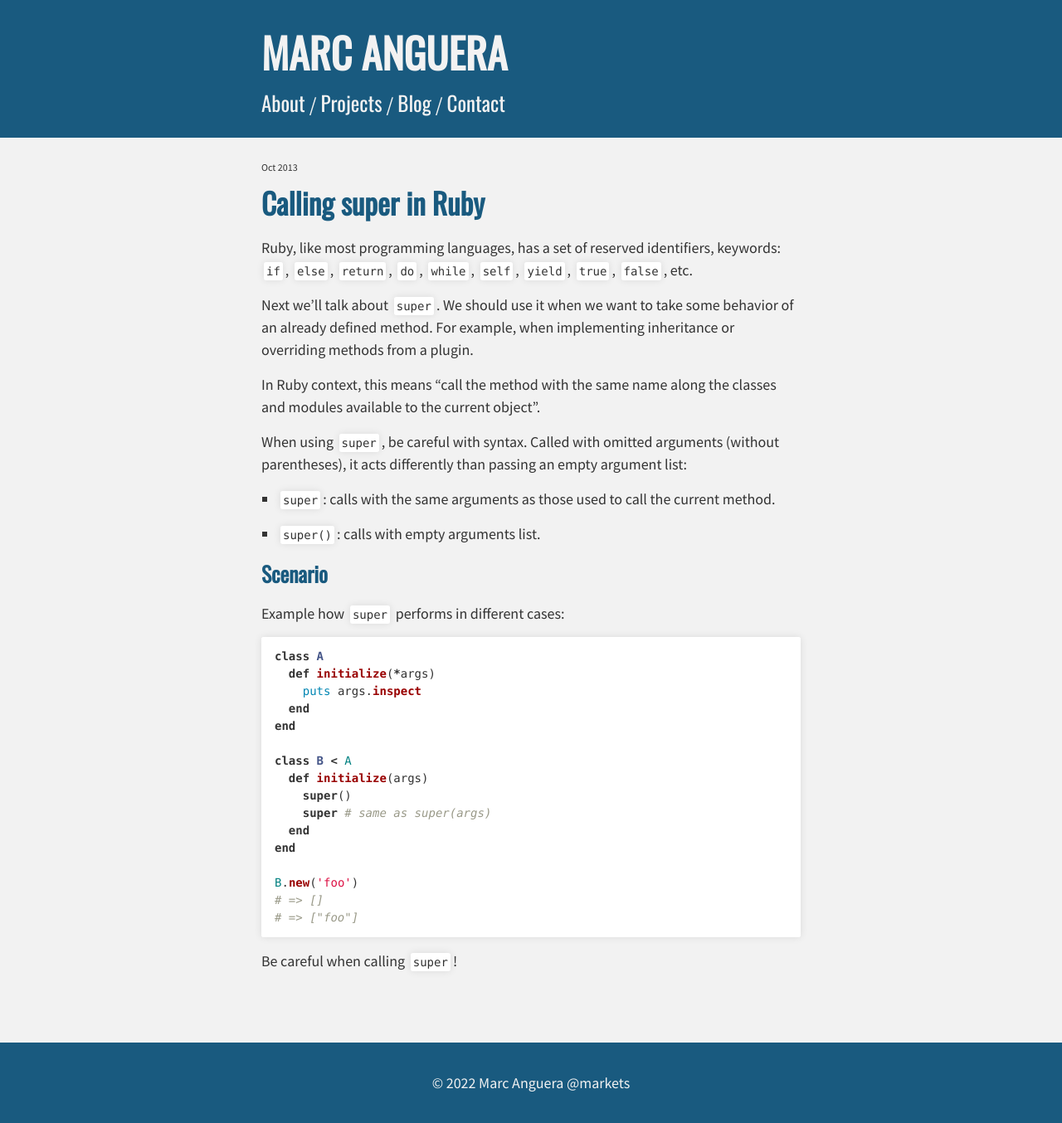
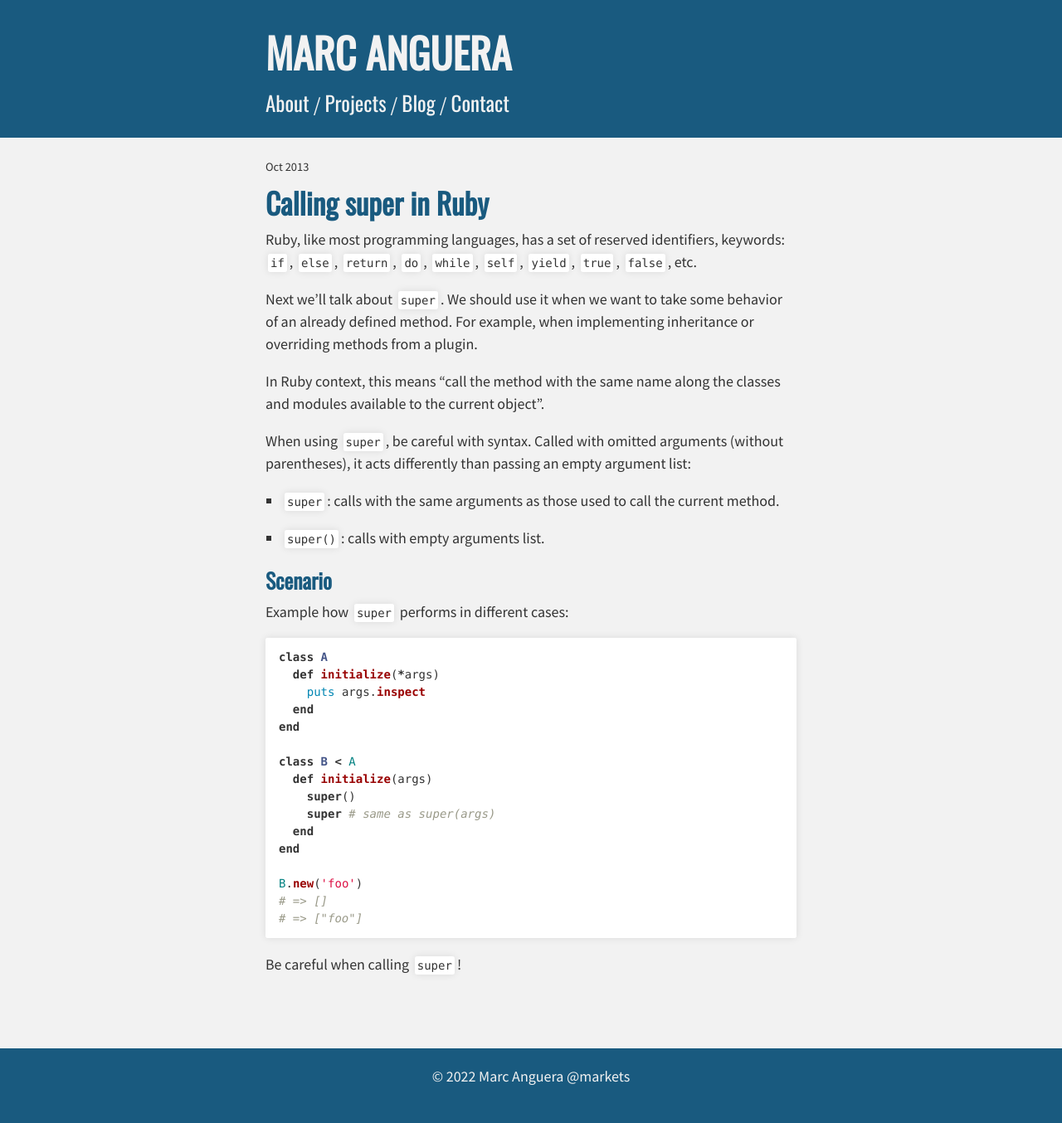
Before and after one commit to markets/markets.github.io, a Jekyll site: the page built from _posts/2013-10-04-calling-super-in-ruby.md, in a window 1280 px wide. Shown: the whole page at 83% size. Built offline with Jekyll 4.4.1, drawn with Linux system fonts in a browser that asks for light colours.

Commit message:
css: fix .highlight margin-bottom

```diff
--- a/css/styles.css
+++ b/css/styles.css
@@ -56,11 +56,11 @@ a:focus {
 }
 
 p {
-  margin: 15px 0;
+  margin-bottom: 1em;
 }
 
 small {
-  font-size: 12px;
+  font-size: 0.8em;
 }
 
 ul {
@@ -98,7 +98,7 @@ pre code {
 /* Main content */
 .inner {
   position: relative;
-  max-width: 650px;
+  max-width: 640px;
   padding: 20px;
   margin: 0 auto;
 }
--- a/css/syntax.css
+++ b/css/syntax.css
@@ -1,4 +1,4 @@
-.highlight  { background: #ffffff; border-radius: var(--border-radius); }
+.highlight  { background: #ffffff; border-radius: var(--border-radius); margin-bottom: 1em; }
 .highlight .c { color: #999988; font-style: italic } /* Comment */
 .highlight .err { color: #a61717; background-color: #e3d2d2 } /* Error */
 .highlight .k { font-weight: bold } /* Keyword */
```
